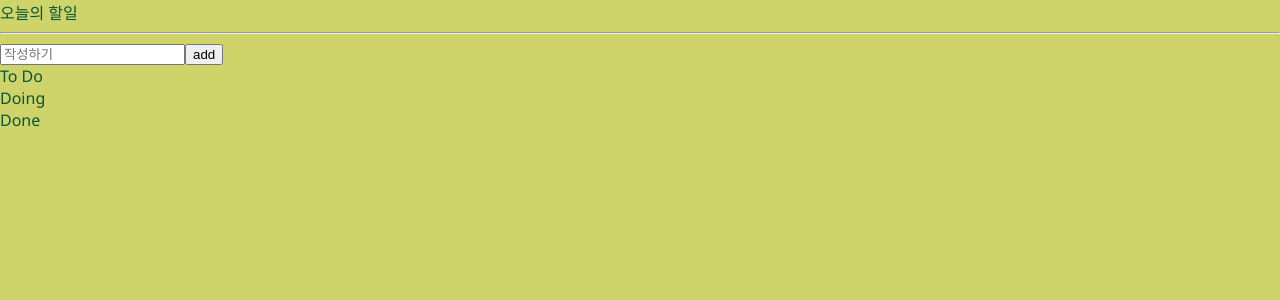
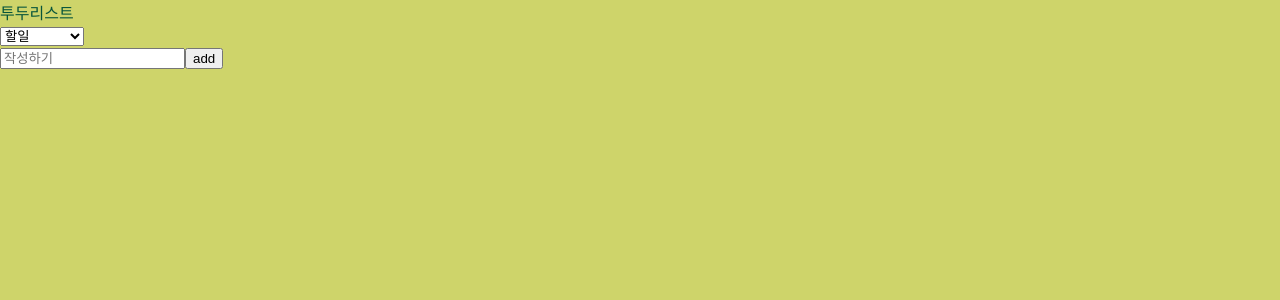
Before and after one commit to beom-jun-kim/toDoList, a React (Create React App) app: page / in a window 1280 px wide. Shown: the top 300 px of the page. Built offline with nearby package versions, Linux system fonts and the light colour scheme.

Commit message:
셀릭터 두번째

```diff
--- a/src/components/ToDoList.tsx
+++ b/src/components/ToDoList.tsx
@@ -1,35 +1,29 @@
-import { useRecoilValue } from "recoil";
-import { toDoState, toDoSelector } from "../components/atoms";
+import React from "react";
+import { useRecoilState, useRecoilValue } from "recoil";
+import { toDoSelector, categoryState } from "../components/atoms";
 import CreateToDo from "./CreateToDo";
-import ToDo from "./ToDo";
+import ToDo from "../components/ToDo";
 
 function ToDoList() {
-  // useRecoilState : useRecoilValue , useSetRecoilState 두개 합친거
-  // 첫번째는 value를 설정 , 두번째는 value 수정
-  const [toDo, done,doing] = useRecoilValue(toDoSelector);
+  const toDos = useRecoilValue(toDoSelector);
+
+  // useRecoilState : 1.현재의 값과 , 2.수정하는 값
+  const [category, setCategory] = useRecoilState(categoryState);
+  const onInput = (event: React.FormEvent<HTMLSelectElement>) => {
+    setCategory(event.currentTarget.value);
+  };
   return (
     <div>
-      <h1>오늘의 할일</h1>
-      <hr />
+      <h1>투두리스트</h1>
+      <select value={category} onInput={onInput}>
+        <option value="할일">할일</option>
+        <option value="하고있는일">하고있는일</option>
+        <option value="한일">한일</option>
+      </select>
       <CreateToDo />
-      <h2>To Do</h2>
-      <ul>
-        {toDo.map((toDo) => (
-          <ToDo key={toDo.id} {...toDo} />
-        ))}
-      </ul>
-      <h2>Doing</h2>
-      <ul>
-        {doing.map((toDo) => (
-          <ToDo key={toDo.id} {...toDo} />
-        ))}
-      </ul>
-      <h2>Done</h2>
-      <ul>
-        {done.map((toDo) => (
-          <ToDo key={toDo.id} {...toDo} />
-        ))}
-      </ul>
+      {toDos?.map((toDo) => (
+        <ToDo key={toDo.id} {...toDo} />
+      ))}
     </div>
   );
 }
--- a/src/components/atoms.tsx
+++ b/src/components/atoms.tsx
@@ -7,9 +7,16 @@ export interface IToDo {
 }
 
 // toDos가 IToDo 객체로 이뤄진 배열임을 알려줘야한다
+// state
 export const toDoState = atom<IToDo[]>({
   key: "atomToDo",
   default: [],
+});
+
+// 사용자가 현재 선택한 카테고리
+export const categoryState = atom({
+  key: "category",
+  default: "할일",
 });
 
 export const toDoSelector = selector({
@@ -17,12 +24,10 @@ export const toDoSelector = selector({
 
   // get function : 인자로 객체를 받는다
   // selector의 내부로 atom을 가지고 올 수 있다
+  // state 변경
   get: ({ get }) => {
     const toDos = get(toDoState);
-    return [
-      toDos.filter((toDo) => toDo.category === "할일"),
-      toDos.filter((toDo) => toDo.category === "한일"),
-      toDos.filter((toDo) => toDo.category === "하고있는일"),
-    ];
+    const category = get(categoryState);
+    return toDos.filter((toDo) => toDo.category === category);
   },
 });
```
